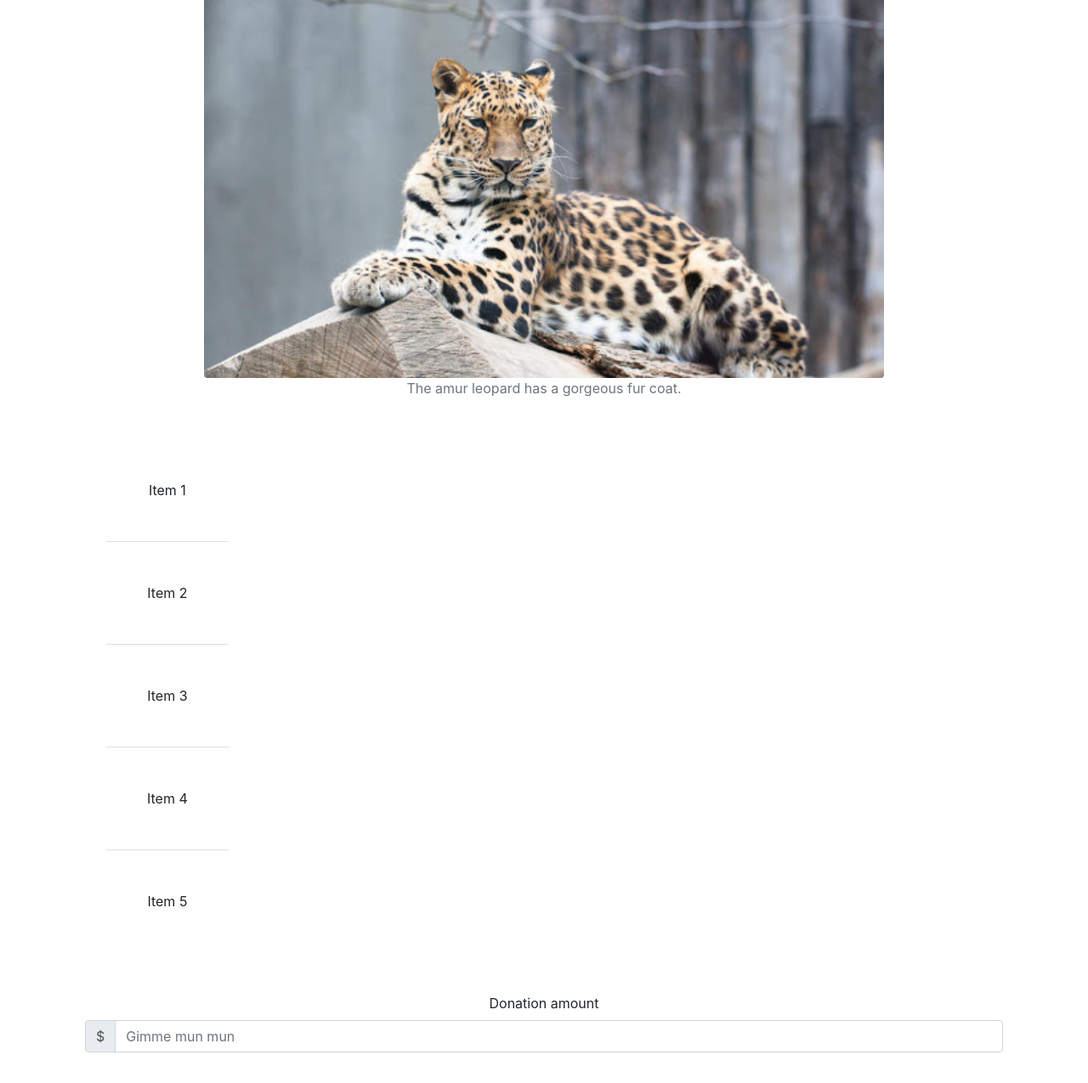
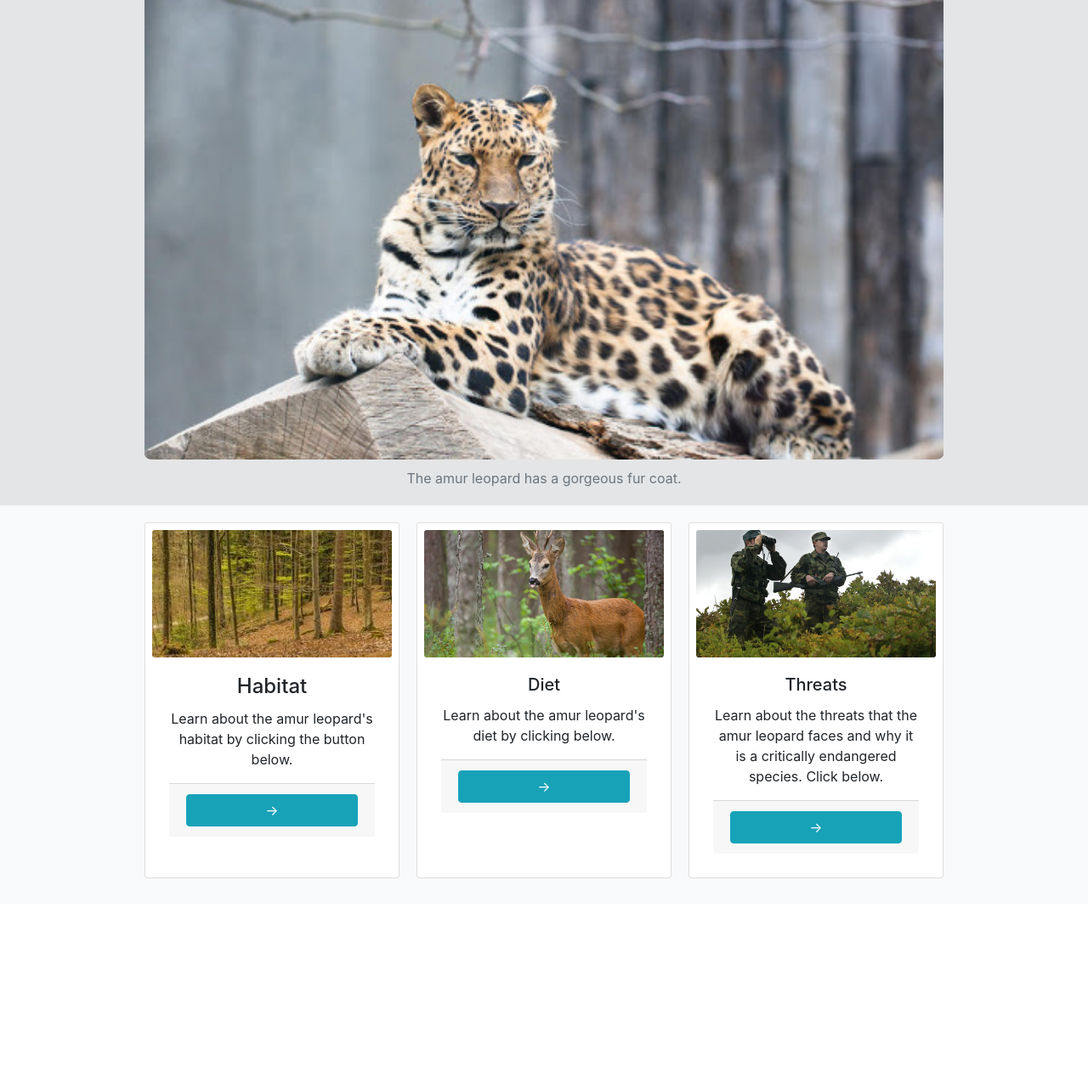
Before and after one commit to anayap0/project0, a plain HTML site: page index.html in a window 1280 px wide. Shown: the part 171-1446 px from the top of the page at 85% size. After the commit the page ends 1235 px from the top, so only its background shows below. Drawn offline with nearby package versions, Linux system fonts and the light colour scheme.

Commit message:
index.html (main page) is complete. Every html file now has navbar code in its header.

```diff
--- a/index.html
+++ b/index.html
@@ -7,6 +7,9 @@
         <!-- CSS only -->
         <link rel="stylesheet" href="https://stackpath.bootstrapcdn.com/bootstrap/4.5.0/css/bootstrap.min.css" integrity="sha384-9aIt2nRpC12Uk9gS9baDl411NQApFmC26EwAOH8WgZl5MYYxFfc+NcPb1dKGj7Sk" crossorigin="anonymous">
 
+        <!--My CSS stylesheet-->
+        <link rel="stylesheet" href="styles0.css">
+
         <!-- JS, Popper.js, and jQuery -->
         <script src="https://code.jquery.com/jquery-3.5.1.slim.min.js" integrity="sha384-DfXdz2htPH0lsSSs5nCTpuj/zy4C+OGpamoFVy38MVBnE+IbbVYUew+OrCXaRkfj" crossorigin="anonymous"></script>
         <script src="https://cdn.jsdelivr.net/npm/popper.js@1.16.0/dist/umd/popper.min.js" integrity="sha384-Q6E9RHvbIyZFJoft+2mJbHaEWldlvI9IOYy5n3zV9zzTtmI3UksdQRVvoxMfooAo" crossorigin="anonymous"></script>
@@ -15,59 +18,77 @@
 
     <body>
         <header>
-            <div id="navbarDiv">
-                <nav class="navbar navbar-expand-sm navbar-light bg-light">
+            <div id="navbarDiv" class="">
+                <nav class="navbar navbar-expand-md navbar-dark bg-dark">
                     <a class="navbar-brand" href="index.html">The Amur Leopard</a>
                     <button class="navbar-toggler" type="button" data-toggle="collapse" data-target="#navbarSupportedContent" aria-controls="navbarSupportedContent" aria-expanded="false" aria-label="Toggle navigation">
                         <span class="navbar-toggler-icon"></span>
                     </button>
-
                     <div class="collapse navbar-collapse" id="navbarSupportedContent">
                         <ul class="navbar-nav mr-auto">
                             <li class="nav-item active">
-                            <a class="nav-link" href="#">Habitat</a>
+                                <a class="nav-link" href="habitat.html">Habitat</a>
                             </li>
                             <li class="nav-item">
-                            <a class="nav-link" href="#">Diet</a>
+                                <a class="nav-link" href="diet.html">Diet</a>
                             </li>
                             <li class="nav-item">
-                            <a class="nav-link" href="#">Threats</a>
+                                <a class="nav-link" href="threats.html">Threats</a>
                             </li>
                         </ul>
                         <span class="navbar-text ml-0">
-                        <a class="nav-link" href="#">Help conserve</a>
+                            <a class="nav-link" href="help_conserve.html">Help conserve</a>
                         </span>
                     </div>
                 </nav>
             </div>
-
-            <div id="maincontent mx-4" class="text-center">
-                <div class="container-fluid justify-content-center my-2" id="mainImageAndCaption">
+        </header>
+        <div id="mainContent" class="">
+            <div class="jumbotron-fluid p-md-5 p-sm-1 cen" id="mainImageAndCaption" style="background-color: rgb(228, 229, 230)">
+                <div>
                     <h1>Learn about the amur leopard</h1>
-                    <img class="rounded img-fluid sticky-top" src="Images/amur_leopard_main.jpg" style="width:100%;max-width:800px;" alt="The Amur Leopard" title="The Amur Leopard">
+                </div>
+                <div>
+                    <img class="img-fluid" id="amur_leopard_image_main_page" src="Images/amur_leopard_main.jpg" alt="The Amur Leopard" title="The Amur Leopard">
                     <figcaption class="text-muted">The amur leopard has a gorgeous fur coat.</figcaption>
                 </div>
-                <div class="container" id="generalInfo">
-                    <div class="order-md-1 my-5 col-4-fluid" style="max-width: fit-content;">
-                        <ul class="list-group-flush">
-                            <li class="list-group-item p-5">Item 1</li>
-                            <li class="list-group-item p-5">Item 2</li>
-                            <li class="list-group-item p-5">Item 3</li>
-                            <li class="list-group-item p-5">Item 4</li>
-                            <li class="list-group-item p-5">Item 5</li>
-                        </ul>
             </div>
-                    <div class="container order-md-2">
-                        <label for="donationForm" class="mb-2">Donation amount</label>
-                        <div class="input-group mb-5">
-                            <div class="input-group-prepend">
-                                <span class="input-group-text">$</span>
+            <div class="jumbotron-fluid p-md-5 p-sm-1 bg-light" style="background-color: rgb(228, 229, 230);">
+                <div class="d-flex flex-wrap justify-contents-center px-5 cen">
+                    <div class="card col-xs-10 col-md-4 p-2">
+                        <img src="Images/habitat_card_image.jpg" class="card-img" alt="Habitat">
+                        <div class="card-body">
+                            <h4 class="card-title">Habitat</h4>
+                            <p class="card-text">Learn about the amur leopard's habitat by clicking the button below.</p>
+                            <footer class="card-footer">
+                                <a href="habitat.html" class="btn btn-info btn-block">&#8594;</a>
+                            </footer>
                         </div>
-                            <input type="text" class="form-control" placeholder="Gimme mun mun" id="donationForm">
+                    </div>
+                    <div class="card col-xs-10 col-md-4 p-2">
+                        <img src="Images/roe_deer.jpg" class="card-img" alt="Diet">
+                        <div class="card-body">
+                            <h5 class="card-title">Diet</h5>
+                            <p class="card-text">Learn about the amur leopard's diet by clicking below.</p>
+                            <footer class="card-footer">
+                                <a href="diet.html" class="btn btn-info btn-block">&#8594;</a>
+                            </footer>
+                        </div>
+                    </div>
+                    <div class="card col-xs-10 col-md-4 p-2">
+                        <img src="Images/poachers.jpg" class="card-img" alt="Threats">
+                        <div class="card-body">
+                            <h5 class="card-title">Threats</h5>
+                            <p class="card-text">Learn about the threats that the amur leopard faces and
+                                why it is a critically endangered species. Click below.
+                            </p>
+                            <footer class="card-footer">
+                                <a href="threats.html" class="btn btn-info btn-block">&#8594;</a>
+                            </footer>
                         </div>
                     </div>
                 </div>
             </div>
-        </header>
+        </div>
     </body>
 </html>
--- a/styles.scss
+++ b/styles.scss
@@ -0,0 +1,53 @@
+#amur_leopard_image_main_page {
+    width: 100%;
+    max-width: 940px;
+    margin-left: auto;
+    margin-right: auto;
+}
+img {
+    justify-self: center;
+    width: 100%;
+    border-radius: 1%;
+}
+figcaption {
+    margin-top: 10px;
+}
+.card {
+    float: center;
+    margin-left: 10px;
+    margin-right: 10px;
+    margin-bottom: 10px;
+    min-width: 250px;
+    max-width: 300px;
+    .card-img {
+        width: 100%;
+        object-fit: cover;
+        height: 150px;
+    }
+}
+@media (max-width: 600px) {
+    .card {
+        width: 100%;
+    }
+}
+@media (min-width: 601px) {
+    .card {
+        .card-text {
+            margin-top: 10px;
+        }
+    }
+}
+.btn-info:hover {
+    background-color:#33b5dd;
+    border-color: #33b5dd;
+    box-shadow: 0px 0px 5px 2px lightgray;
+}
+.cen {
+    justify-content: center;
+    margin: auto;
+}
+.jumbotron-fluid {
+    text-align: center;
+    padding-top: 20px !important;
+    padding-bottom: 20px !important;
+}
```
Also changed, not shown: diet.html (+48 -0 lines), habitat.html (+57 -0 lines), help_conserve.html (+48 -0 lines), threats.html (+48 -0 lines), Images/habitat_card_image.jpg (added), Images/poachers.jpg (added), Images/roe_deer.jpg (added), styles0.css (added), 1 other file. Lines whose indentation alone changed are shown as unchanged.
